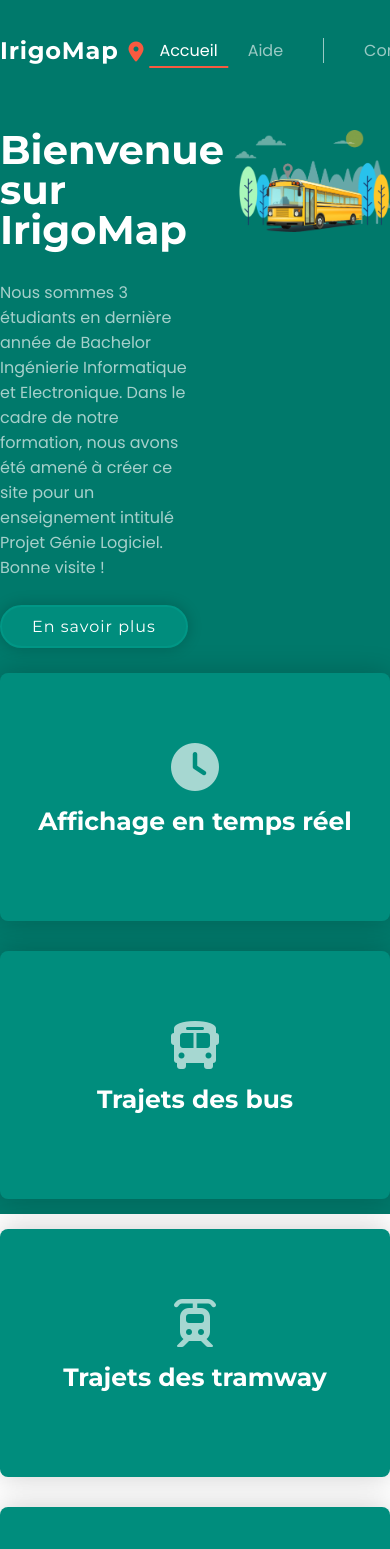
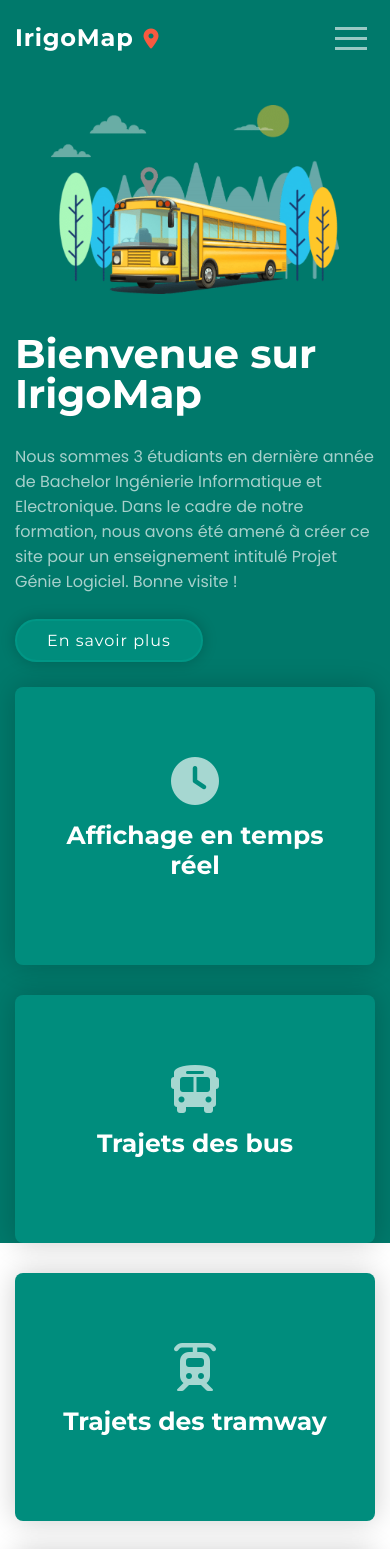
Before and after one commit to JAWS-tm/irigo-map, a React (Vite) app in the folder frontend/: page / in a window 390 px wide. Shown: the top 1549 px of the page. Built offline with nearby package versions, Linux system fonts and the light colour scheme.

Commit message:
fix(frontend): responsive on map & navbar

```diff
--- a/frontend/package.json
+++ b/frontend/package.json
@@ -13,6 +13,7 @@
     "axios": "^1.1.3",
     "classnames": "^2.3.2",
     "formik": "^2.2.9",
+    "hamburger-react": "^2.5.0",
     "jspdf": "^2.5.1",
     "leaflet": "^1.9.2",
     "moment": "^2.29.4",
--- a/frontend/src/assets/styles/components/index.scss
+++ b/frontend/src/assets/styles/components/index.scss
@@ -156,6 +156,7 @@
     }
   }
   .link-menu {
+    z-index: 10000;
     position: absolute;
     left: 0;
     top: calc(120%);
--- a/frontend/src/assets/styles/index.scss
+++ b/frontend/src/assets/styles/index.scss
@@ -35,6 +35,8 @@
 
   font-family: var(--font-primary);
   color: var(--primary-text-color);
+
+  --container-margin: 15px;
 
   @include sm {
     --container-margin: 20px;
@@ -80,5 +82,10 @@ a {
 
 .content-layout {
   flex: 1;
-  padding-top: 100px;
+  padding-top: 75px;
+
+  // when mobile navbar
+  @include md {
+    padding-top: 100px;
+  }
 }
--- a/frontend/src/assets/styles/layout/Navbar.scss
+++ b/frontend/src/assets/styles/layout/Navbar.scss
@@ -3,9 +3,9 @@
 // }
 
 .Navbar {
+  position: relative;
   width: 100%;
-  max-height: 17vh;
-  height: 100px;
+  height: 75px;
   box-sizing: border-box;
 
   padding: 0 var(--container-margin);
@@ -18,17 +18,43 @@
   color: var(--navbar-text-color);
   transition: all 0.5s;
   z-index: 10;
+  white-space: nowrap;
 
   &.sticky {
-    height: 75px;
     box-shadow: 0px 2px 20px var(--shadow-color);
   }
-  white-space: nowrap;
 
   .links-list {
-    display: flex;
-    justify-content: space-between;
-    align-items: center;
+    display: none;
+
+    @keyframes appear {
+      from {
+        transform: translateX(50%);
+        opacity: 0;
+      }
+      to {
+        transform: translateX(0);
+        opacity: 1;
+      }
+    }
+
+    // on mobile
+    &.opened {
+      display: flex;
+      flex-direction: column;
+      align-items: center;
+      position: absolute;
+      padding-top: 20px;
+      top: 75px;
+      left: 0;
+      width: 100%;
+      height: 100vh;
+      background-color: #00796bc4;
+      backdrop-filter: blur(5px);
+      z-index: 1000;
+      touch-action: none;
+      animation: appear 0.5s;
+    }
 
     a {
       display: inline-block;
@@ -36,6 +62,7 @@
       color: inherit;
       position: relative;
       transition: 0.2s;
+      margin: 3px 0;
 
       &::after {
         content: '';
@@ -61,10 +88,7 @@
     }
 
     .separator {
-      width: 1px;
-      height: 25px;
-      background-color: var(--navbar-text-color);
-      margin: 0 25px;
+      display: none;
     }
 
     .signup {
@@ -88,4 +112,37 @@
       }
     }
   }
+
+  // on small screen
+  .burger-toggle {
+    display: block;
+  }
+
+  // for screen bigger than 600px
+  @include md {
+    height: 100px;
+
+    &.sticky {
+      height: 75px;
+      box-shadow: 0px 2px 20px var(--shadow-color);
+    }
+
+    .burger-toggle {
+      display: none;
+    }
+
+    .links-list {
+      display: flex;
+      justify-content: space-between;
+      align-items: center;
+
+      .separator {
+        display: block;
+        width: 1px;
+        height: 25px;
+        background-color: var(--navbar-text-color);
+        margin: 0 25px;
+      }
+    }
+  }
 }
--- a/frontend/src/assets/styles/pages/Home.scss
+++ b/frontend/src/assets/styles/pages/Home.scss
@@ -6,15 +6,31 @@
 
   .hero-section {
     display: flex;
+    flex-direction: column-reverse;
+    align-items: center;
     gap: 40px;
     padding: 0 var(--container-margin);
 
     & > div {
-      width: 50%;
+      width: 100%;
+    }
+    .hero-img {
+      display: flex;
+      justify-content: center;
+    }
+    img {
+      width: 80%;
     }
 
-    img {
-      width: 100%;
+    // on bigger screens
+    @include sm {
+      flex-direction: row;
+      & > div {
+        width: 50%;
+      }
+      img {
+        width: 100%;
+      }
     }
 
     .hero-data {
--- a/frontend/src/assets/styles/pages/Map.scss
+++ b/frontend/src/assets/styles/pages/Map.scss
@@ -6,25 +6,31 @@
   font-family: var(--font-secondary);
   background-color: var(--dark-background-color);
 
+  flex-direction: column;
+
   .bus-icon {
     background-color: none;
   }
 
   #Map {
     height: 100%;
-    width: 80vw;
+    width: 100%;
+    min-height: 100vh;
     z-index: 9;
   }
 
   .legend {
     margin: 0 10px;
     text-align: left;
+    display: grid;
+    grid-template-columns: repeat(auto-fit, minmax(150px, 1fr));
 
     .grid {
       display: grid;
       grid-template-columns: 25px 1fr;
-      margin: 10px 0;
+      margin: 10px;
       cursor: pointer;
+      align-items: center;
     }
 
     .icon {
@@ -55,7 +61,7 @@
     height: 100%;
     width: 100%;
     color: aliceblue;
-    width: 20vw;
+    width: 100%;
     text-align: center;
     // overflow-y: scroll;
 
@@ -81,4 +87,22 @@
     //   }
     // }
   }
+  @include md {
+    flex-direction: row;
+
+    #Map {
+      width: 80vw;
+    }
+
+    .legend {
+      display: block;
+
+      .grid {
+        margin: 10px 0;
+      }
+    }
+    #legend {
+      width: 20vw;
+    }
+  }
 }
--- a/frontend/src/assets/styles/pages/index.scss
+++ b/frontend/src/assets/styles/pages/index.scss
@@ -45,6 +45,7 @@
   h2 {
     font-weight: 500;
     font-size: 20px;
+    text-align: center;
   }
 
   button {
--- a/frontend/src/layout/Navbar.jsx
+++ b/frontend/src/layout/Navbar.jsx
@@ -1,5 +1,5 @@
 import React, { useEffect, useState } from 'react';
-import { Link, NavLink } from 'react-router-dom';
+import { Link, NavLink, useLocation } from 'react-router-dom';
 import classNames from 'classnames';
 import Logo from './Logo';
 import { useAuth } from '../hooks/auth';
@@ -7,6 +7,7 @@ import { useSelector } from 'react-redux';
 import { selectUserRole } from '../store/slices/authSlice';
 import { UserRoles } from '../constants';
 import MultipleLink from '../components/MultipleLink';
+import Hamburger from 'hamburger-react';
 
 const linksList = [
   { name: 'Accueil', to: '/', props: { end: true } },
@@ -15,6 +16,7 @@ const linksList = [
 
 function Navbar(props) {
   const [stickyClass, setStickyClass] = useState('');
+  const [toggleNav, setToggleNav] = useState(false);
 
   useEffect(() => {
     window.addEventListener('scroll', stickNavbar);
@@ -30,6 +32,13 @@ function Navbar(props) {
     }
   };
 
+  let location = useLocation();
+
+  useEffect(() => {
+    // close on page change
+    setToggleNav(false);
+  }, [location]);
+
   const isAuth = useAuth();
   const isAdmin = useSelector(selectUserRole) === UserRoles.ADMIN;
 
@@ -38,7 +47,10 @@ function Navbar(props) {
       <div>
         <Logo />
       </div>
-      <div className="links-list">
+      <div className="burger-toggle">
+        <Hamburger toggled={toggleNav} onToggle={() => setToggleNav(!toggleNav)} />
+      </div>
+      <div className={'links-list ' + (toggleNav ? 'opened' : '')}>
         {linksList.map((link, i) => (
           <NavLink to={link.to} key={i} {...link.props}>
             {link.name}
--- a/frontend/src/pages/Home.jsx
+++ b/frontend/src/pages/Home.jsx
@@ -29,7 +29,7 @@ const Home = (props) => {
               <Button onClick={goToAbout} text="En savoir plus" />
             </div>
           </div>
-          <div>
+          <div className="hero-img">
             <img src={heroImg} alt="" />
           </div>
         </div>
--- a/frontend/src/pages/Map.jsx
+++ b/frontend/src/pages/Map.jsx
@@ -217,7 +217,7 @@ var Legend = ({ lines }) => {
 
         {lines &&
           lines.map((line) => (
-            <React.Fragment key={line.lineId}>
+            <div key={line.lineId}>
               <div
                 className="grid"
                 onClick={() =>
@@ -258,7 +258,7 @@ var Legend = ({ lines }) => {
                   </div>
                 </Form>
               </Formik>
-            </React.Fragment>
+            </div>
           ))}
         {!lines && (
           <SkeletonTheme baseColor="#272727" highlightColor="#323232">
--- a/frontend/src/pages/NotFound.jsx
+++ b/frontend/src/pages/NotFound.jsx
@@ -17,7 +17,10 @@ const NotFound = (props) => {
   const navigate = useNavigate();
   return (
     <div className="NotFound">
-      <Lottie options={defaultOptions} width={400} height={300} />
+      <Lottie
+        options={defaultOptions}
+        style={{ maxWidth: '90%', width: '400px', aspectRatio: '3/2' }}
+      />
       <h2>La page demandée n'existe pas</h2>
       <Button
         text="Retour à l'accueil"
--- a/frontend/src/store/slices/authSlice.js
+++ b/frontend/src/store/slices/authSlice.js
@@ -53,7 +53,7 @@ export const logout = createAsyncThunk('auth/logout', () => {
 const authInitialState = {
   currentUser: null,
   error: null,
-  status: IDLE_STATE, // To avoid multiple redirect on page loading
+  status: IDLE_STATE,
   requestedPage: null,
   initialLoad: true, // for initial user load on website loading
 };
```
